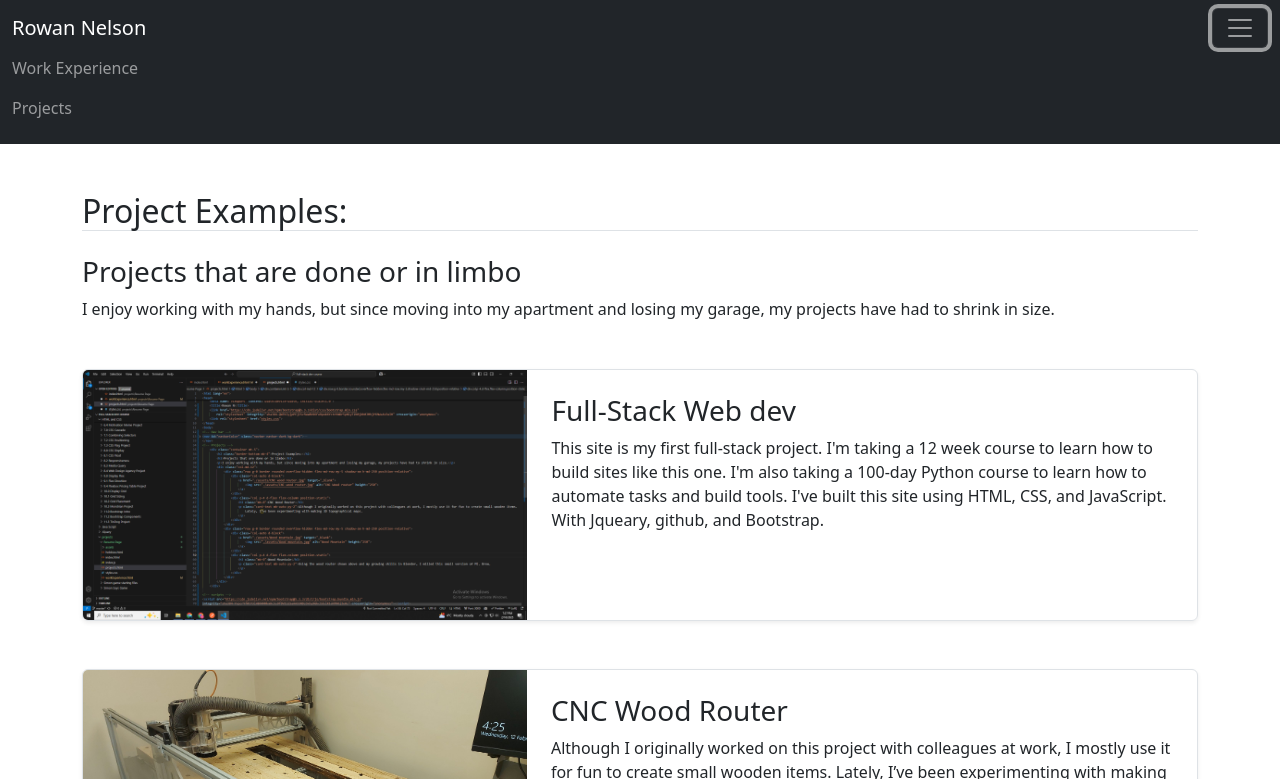
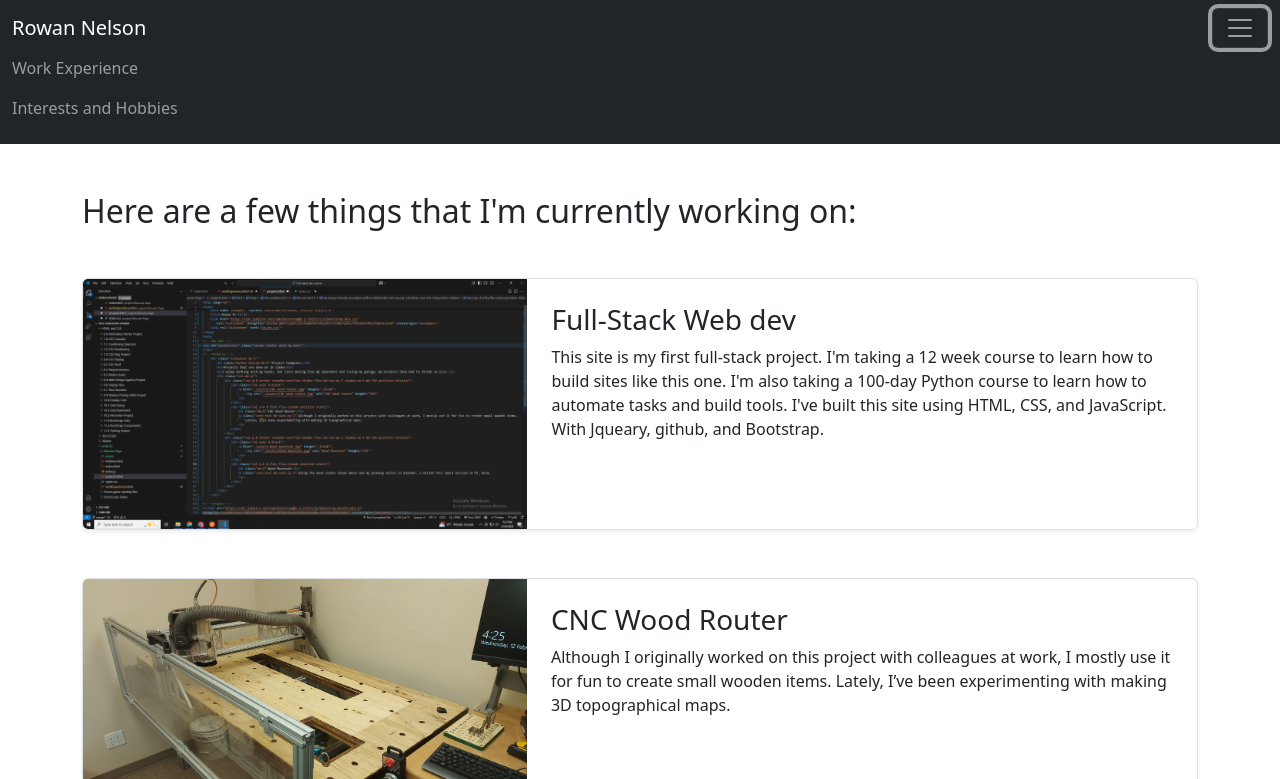
Before and after one commit to RowanForge/Portfolio, a plain HTML site: page projects.html in a window 1280 px wide. Both pictures are taken after a click on the button "Toggle navigation". Shown: the top 779 px of the page. Drawn offline with nearby package versions, Linux system fonts and the light colour scheme.

Commit message:
Rename "Projects" section to "Interests and Hobbies"; update profile picture and modify project description

```diff
--- a/projects.html
+++ b/projects.html
@@ -22,7 +22,7 @@
                     <a class="nav-link" href="workExperience.html">Work Experience</a>
                 </li>
                 <li class="nav-item">
-                    <a class="nav-link" href="projects.html">Projects</a>
+                    <a class="nav-link" href="projects.html">Interests and Hobbies</a>
                 </li>
                 <!-- <li class="nav-item">
                     <a class="nav-link" href="hobbies.html">Hobbies</a>
@@ -33,9 +33,7 @@
 </nav>
 <!-- Projects -->
     <div class="container mt-5">
-        <h2 class="border-bottom mb-4">Project Examples:</h2>
-        <h3>Projects that are done or in limbo</h3>
-        <p>I enjoy working with my hands, but since moving into my apartment and losing my garage, my projects have had to shrink in size.</p>
+        <h2>Here are a few things that I'm currently working on:</h2>
         <div class="col-md-12">
             <div class="row g-0 border rounded overflow-hidden flex-md-row my-5 shadow-sm h-md-250 position-relative">
                 <div class="col-auto d-block">
```
Also changed, not shown: index.html (+5 -3 lines), workExperience.html (+2 -1 lines).
